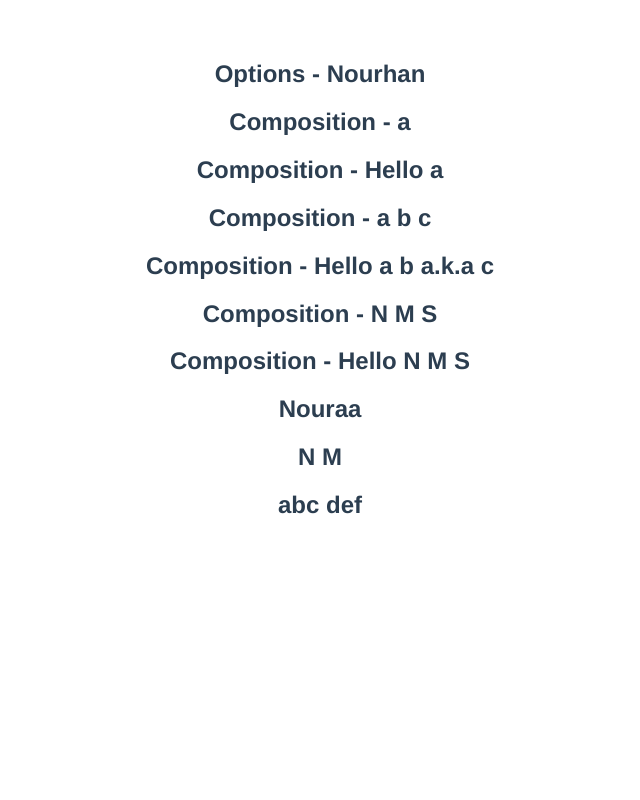
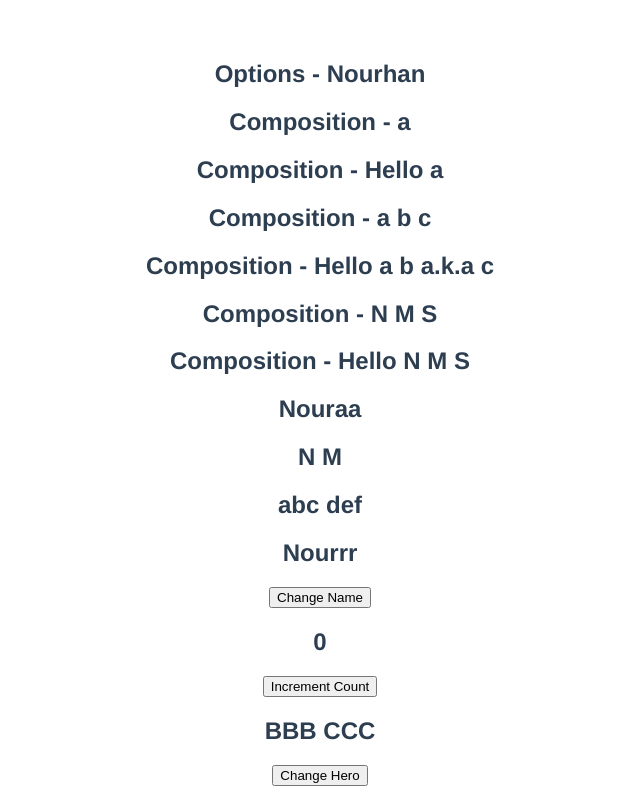
Before and after one commit to nouraa17/vue-composition, a Vue app: page / in a window 1280 px wide. Shown: the whole page, without its empty margins (320-960 px from the left). Built offline with nearby package versions, Linux system fonts and the light colour scheme.

Commit message:
replace methods

```diff
--- a/src/App.vue
+++ b/src/App.vue
@@ -4,6 +4,8 @@
 
     <DemoOne></DemoOne>
     <DemoTwo></DemoTwo>
+
+    <Methods></Methods>
   </div>
 </template>
 
@@ -11,12 +13,15 @@
 import Data from "@/components/Data.vue";
 import DemoOne from "@/components/DemoOne.vue";
 import DemoTwo from "@/components/DemoTwo.vue";
+import Methods from "@/components/Methods.vue";
 export default {
   name: 'App',
   components: {
     Data,
     DemoOne,
     DemoTwo,
+    Methods,
+
   }
 }
 </script>
--- /dev/null
+++ b/src/components/Methods.vue
@@ -0,0 +1,56 @@
+<template>
+  <div>
+    <h2>{{name}}</h2>
+    <button @click="setName">Change Name</button>
+
+    <h2>{{count}}</h2>
+    <button @click="incrementCount">Increment Count</button>
+
+    <h2>{{first}} {{last}}</h2>
+    <button @click="changeHero">Change Hero</button>
+
+  </div>
+</template>
+
+<script>
+import {reactive, ref, toRefs} from "vue";
+
+export default {
+  name: "MethodsComponent",
+  setup(){
+    const count = ref(0)
+    const state = reactive({
+      first: 'BBB',
+      last: 'CCC',
+    })
+    function incrementCount(){
+      count.value++
+    }
+
+    function changeHero(){
+      state.first = 'clark'
+      state.last = 'kent'
+    }
+    return {
+      count,
+      incrementCount,
+      ...toRefs(state),
+      changeHero,
+    }
+  },
+  data (){
+    return {
+      name: 'Nourrr',
+    }
+  },
+  methods:{
+    setName(){
+      this.name = 'MMMMMMMM'
+    }
+  }
+}
+</script>
+
+<style scoped>
+
+</style>
```
